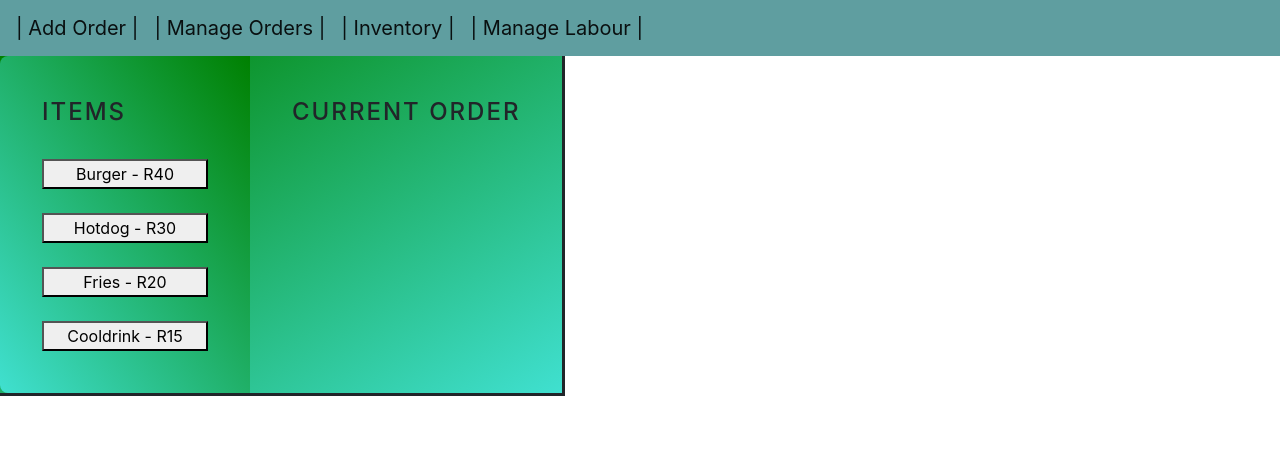
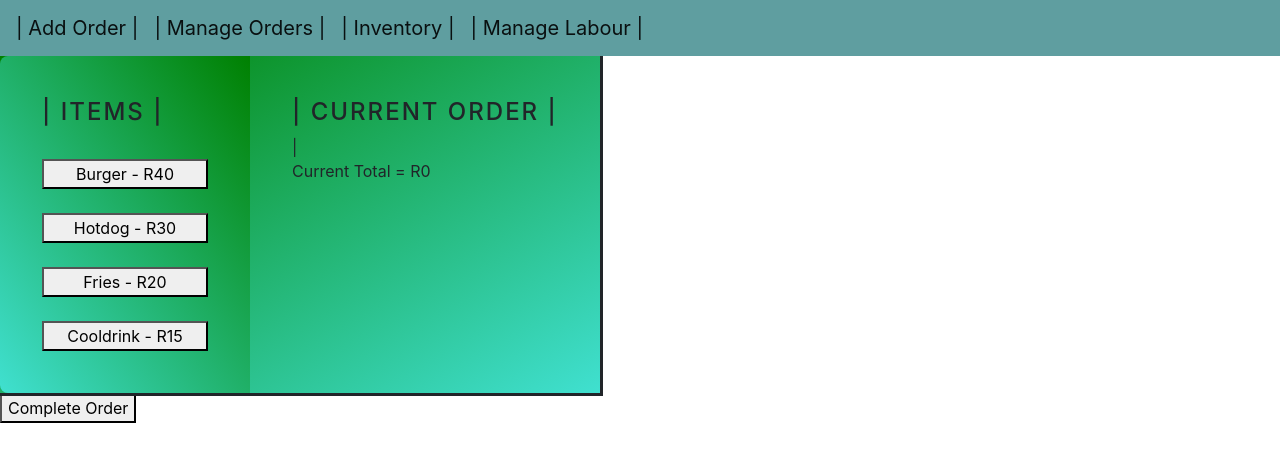
Before and after one commit to ZachariahIdiculla/SquirrelSystem-COS730Assignment3, an Angular app: page / in a window 1280 px wide. Both pictures are taken after a click on the button "| Add Order |". Shown: the top 462 px of the page. Built offline with nearby package versions, Linux system fonts and the light colour scheme.

Commit message:
Add Orders on clicks

```diff
--- a/src/app/addorder/addorder.component.html
+++ b/src/app/addorder/addorder.component.html
@@ -2,24 +2,28 @@
     <div class="addOrderContainer">
         <div class="items">
             <h1 class="title">
-                Items
+                | Items |
             </h1>
             <br>
-            <button type="button">{{ Item1 }} - R{{ Price1 }}</button>
+            <button (click)="click(0)" type="button">{{ Items[0] }} - R{{ Prices[0] }}</button>
             <br>
-            <button type="button">{{ Item2 }} - R{{ Price2 }}</button>
+            <button (click)="click(1)" type="button">{{ Items[1] }} - R{{ Prices[1] }}</button>
             <br>
-            <button type="button">{{ Item3 }} - R{{ Price3 }}</button>
+            <button (click)="click(2)" type="button">{{ Items[2] }} - R{{ Prices[2] }}</button>
             <br>
-            <button type="button">{{ Item4 }} - R{{ Price4 }}</button>
+            <button (click)="click(3)" type="button">{{ Items[3] }} - R{{ Prices[3] }}</button>
         </div>
 
         <div class="items-container">
             <h1 class="title">
-                Current Order
+                | Current Order |
             </h1>
+            {{ currentOrder }}
+            <br>
+            Current Total = R{{ total }}
         </div>
 
     </div>
 
 </div>
+<button type="button">Complete Order</button>
--- a/src/app/addorder/addorder.component.ts
+++ b/src/app/addorder/addorder.component.ts
@@ -1,4 +1,4 @@
-import { Component, OnInit } from '@angular/core';
+import { Component, OnInit, ViewChild } from '@angular/core';
 
 @Component({
   selector: 'app-addorder',
@@ -6,17 +6,19 @@ import { Component, OnInit } from '@angular/core';
   styleUrls: ['./addorder.component.css']
 })
 export class AddorderComponent implements OnInit {
-  Item1: String = "Burger"
-  Item2: String = "Hotdog"
-  Item3: String = "Fries"
-  Item4: String = "Cooldrink"
-  Price1: Number = 40
-  Price2: Number = 30
-  Price3: Number = 20
-  Price4: Number = 15
+  Items = ["Burger", "Hotdog", "Fries", "Cooldrink"]
+  Prices = [40, 30, 20, 15, 44];
+  total: number = 0
+  currentOrder: String = "| "
+
   constructor() { }
 
   ngOnInit(): void {
   }
 
+  click(itemNum : number){
+    this.currentOrder = this.currentOrder + this.Items[itemNum] + " | "
+    this.total = this.total + this.Prices[itemNum];
+  }
+
 }
```
